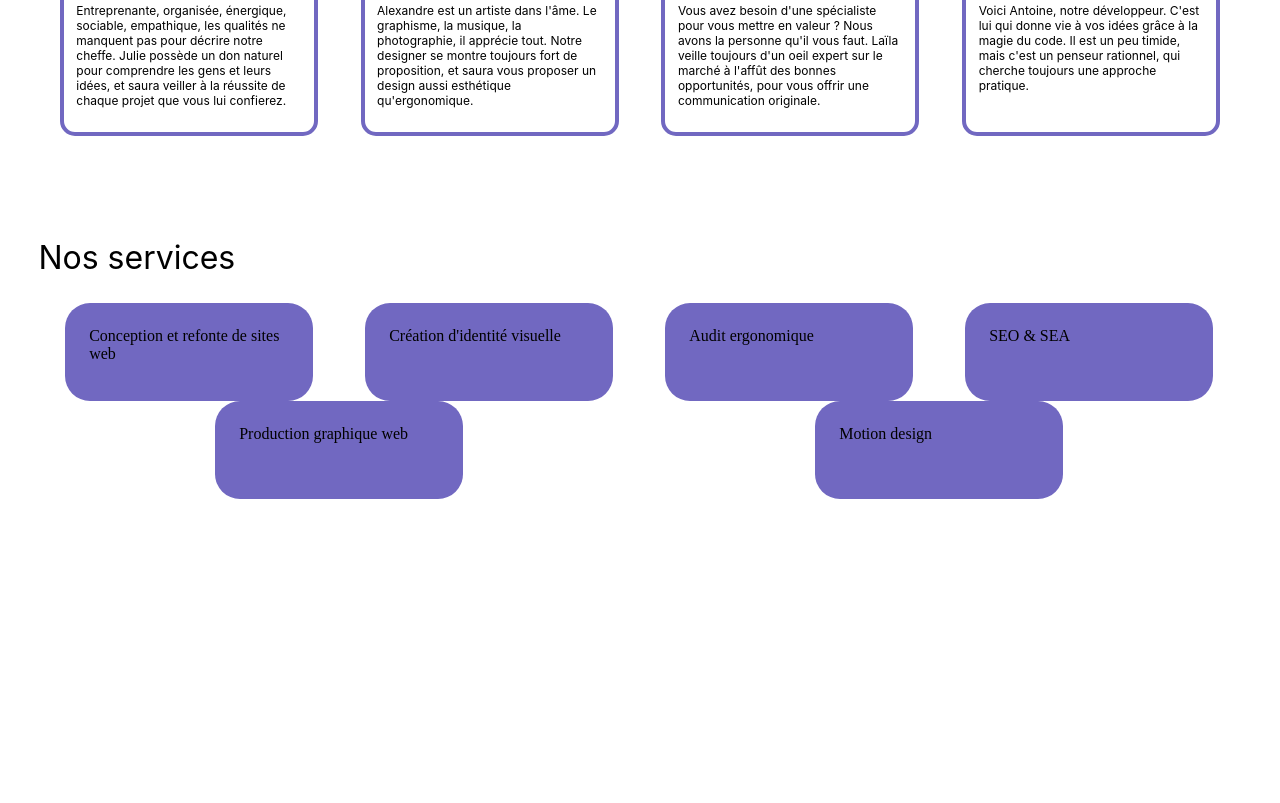
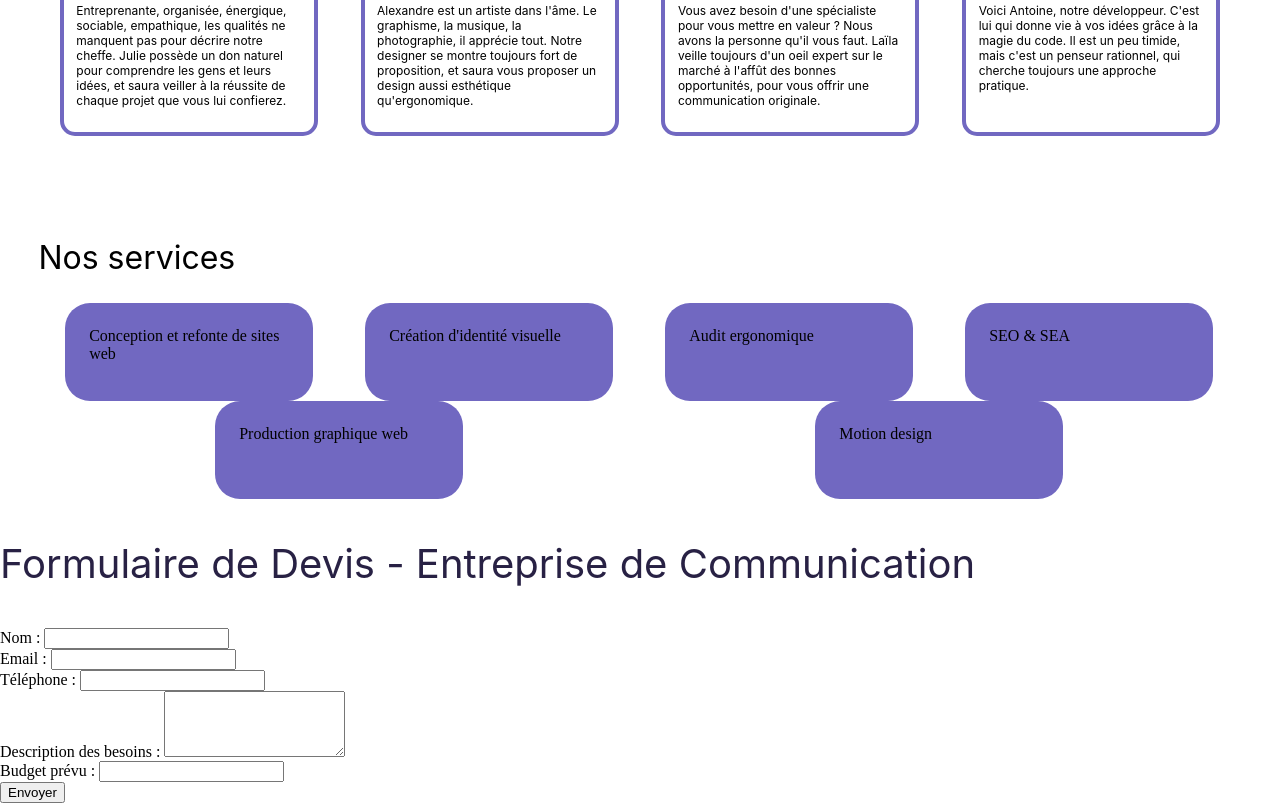
Before and after one commit to apouyollon/site-seaview, a plain HTML site: page index.html in a window 1280 px wide. Shown: the part 790-1593 px from the top of the page. Before the commit the page ends 1289 px from the top, so only its background shows below. Drawn offline with Linux system fonts and the light colour scheme; a script that the page names is missing.

Commit message:
formulaire

```diff
--- a/index.html
+++ b/index.html
@@ -60,7 +60,34 @@
                 </section>
             </section>
         </section>
+<section>
+    <section>
+          <h1>Formulaire de Devis - Entreprise de Communication</h1>
+          <form id="devisForm">
+            <div class="input-group">
+              <label for="nom">Nom :</label>
+              <input type="text" id="nom" name="nom" required>
+            </div>
+            <div class="input-group">
+              <label for="email">Email :</label>
+              <input type="email" id="email" name="email" required>
+            </div>
+            <div class="input-group">
+              <label for="telephone">Téléphone :</label>
+              <input type="tel" id="telephone" name="telephone" required>
+            </div>
+            <div class="input-group">
+              <label for="description">Description des besoins :</label>
+              <textarea id="description" name="description" rows="4" required></textarea>
+            </div>
+            <div class="input-group">
+              <label for="budget">Budget prévu :</label>
+              <input type="number" id="budget" name="budget" required>
+            </div>
+            <button type="submit">Envoyer</button>
+          </form>
 
+</section>
 
 
         <script src="https://website-widgets.pages.dev/dist/sienna.min.js" defer></script>
--- a/js/script.js
+++ b/js/script.js
@@ -240,6 +240,28 @@ function submit_form() {
     entrées = null
     */
 }
+document.getElementById('devisForm').addEventListener('submit', function(event) {
+    event.preventDefault(); // Empêche le formulaire de se soumettre
 
+    // Récupérer les valeurs des champs
+    const nom = document.getElementById('nom').value;
+    const email = document.getElementById('email').value;
+    const telephone = document.getElementById('telephone').value;
+    const description = document.getElementById('description').value;
+    const budget = document.getElementById('budget').value;
+
+    // Vous pouvez utiliser ces valeurs pour générer le devis ou les envoyer à votre système de gestion
+    console.log('Nom:', nom);
+    console.log('Email:', email);
+    console.log('Téléphone:', telephone);
+    console.log('Description des besoins:', description);
+    console.log('Budget prévu:', budget);
+
+    // Ici, vous pouvez envoyer les données à votre serveur ou traiter le devis d'une manière appropriée
+    // Par exemple, avec JavaScript, vous pouvez utiliser Fetch ou Axios pour envoyer les données à un serveur
+
+    // Pour cet exemple, nous afficherons simplement un message de confirmation
+    alert('Devis envoyé avec succès ! Nous vous contacterons bientôt.');
+  });
 show_equipe();
 show_services();
```
